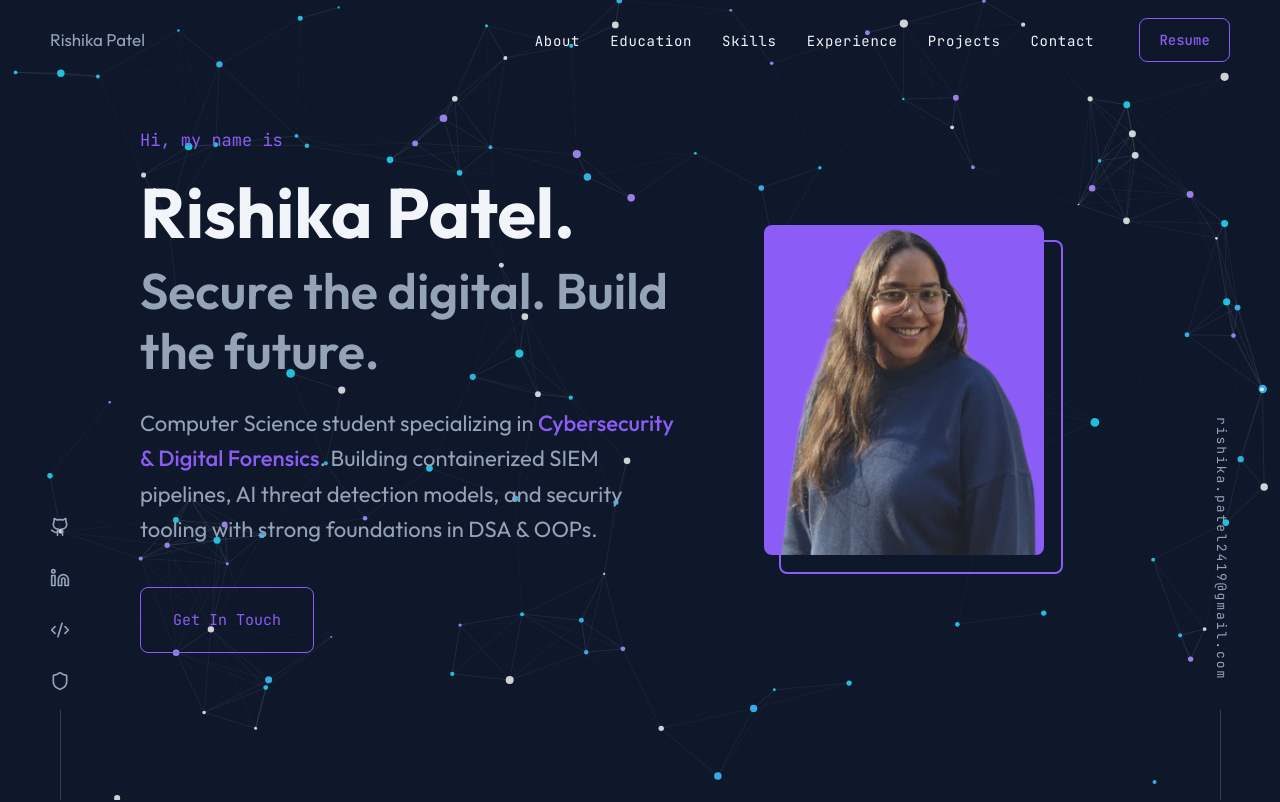
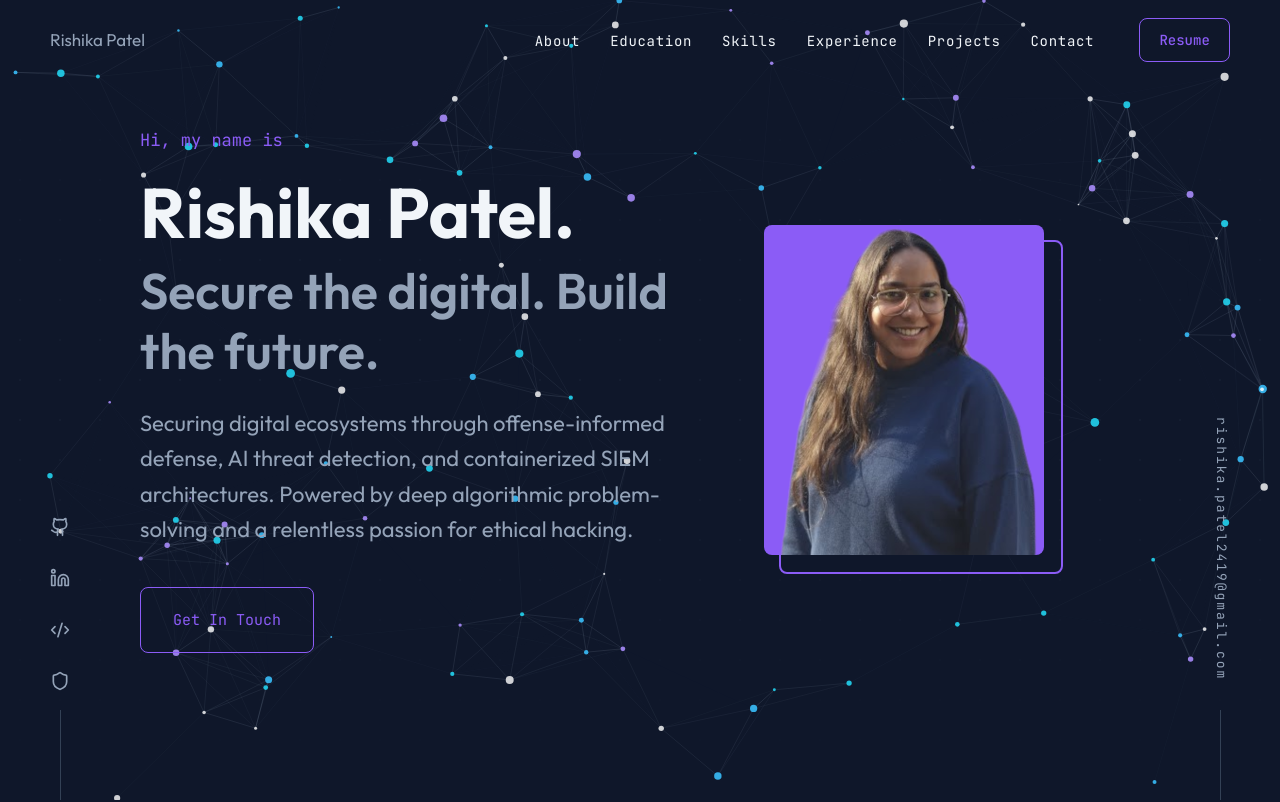
Before and after one commit to Rishikaaz/Portfolio, a Next.js app: page / in a window 1280 px wide. Shown: the top 802 px of the page. Built offline with nearby package versions, Linux system fonts and the light colour scheme.

Commit message:
Update Hero section description to a concise, unique 2-line summary

```diff
--- a/src/components/Hero.tsx
+++ b/src/components/Hero.tsx
@@ -18,7 +18,7 @@ const Hero = () => {
           <h1 className="hero-name">Rishika Patel.</h1>
           <h2 className="hero-tagline">Secure the digital. Build the future.</h2>
           <p className="hero-desc">
-            Computer Science student specializing in <strong>Cybersecurity & Digital Forensics</strong>. Building containerized SIEM pipelines, AI threat detection models, and security tooling with strong foundations in DSA & OOPs.
+            Securing digital ecosystems through offense-informed defense, AI threat detection, and containerized SIEM architectures. Powered by deep algorithmic problem-solving and a relentless passion for ethical hacking.
           </p>
           <div className="hero-cta">
             <a href="#contact" className="cta-btn">
```
